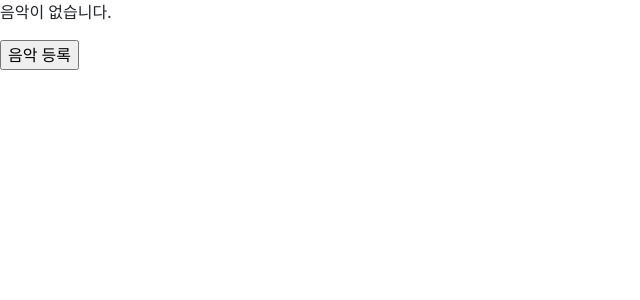
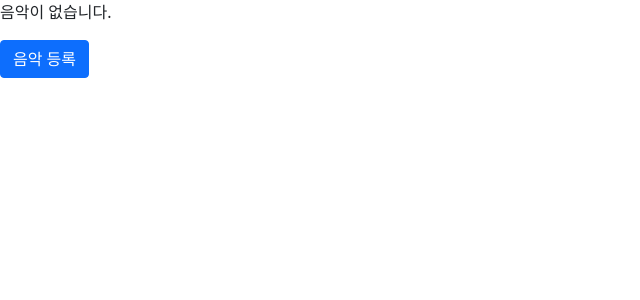
Before and after one commit to hyeonDD/music_site, a Django app: page / in a window 1280 px wide. Shown: the part 57-357 px from the top of the page, without its empty margins (0-640 px from the left). Run offline with Django 4.2, Linux system fonts and the light colour scheme; data that the repository does not hold is empty; some libraries are stand-ins or nearby versions.

Commit message:
음악 등록 버튼 UI 변경

```diff
--- a/src/musicsite/music/templates/music_list.html
+++ b/src/musicsite/music/templates/music_list.html
@@ -34,6 +34,7 @@
 <form action="{% url 'music:register_music' %}" method="post">
 {% csrf_token %}
 <!-- <textarea name="content" id="content" rows="15"></textarea> -->
-<input type="submit" value="음악 등록">
+<!-- <input type="submit" value="음악 등록"> -->
+<button class="btn btn-primary" type="submit">음악 등록</button>
 </form>
 {% endblock %}
```
